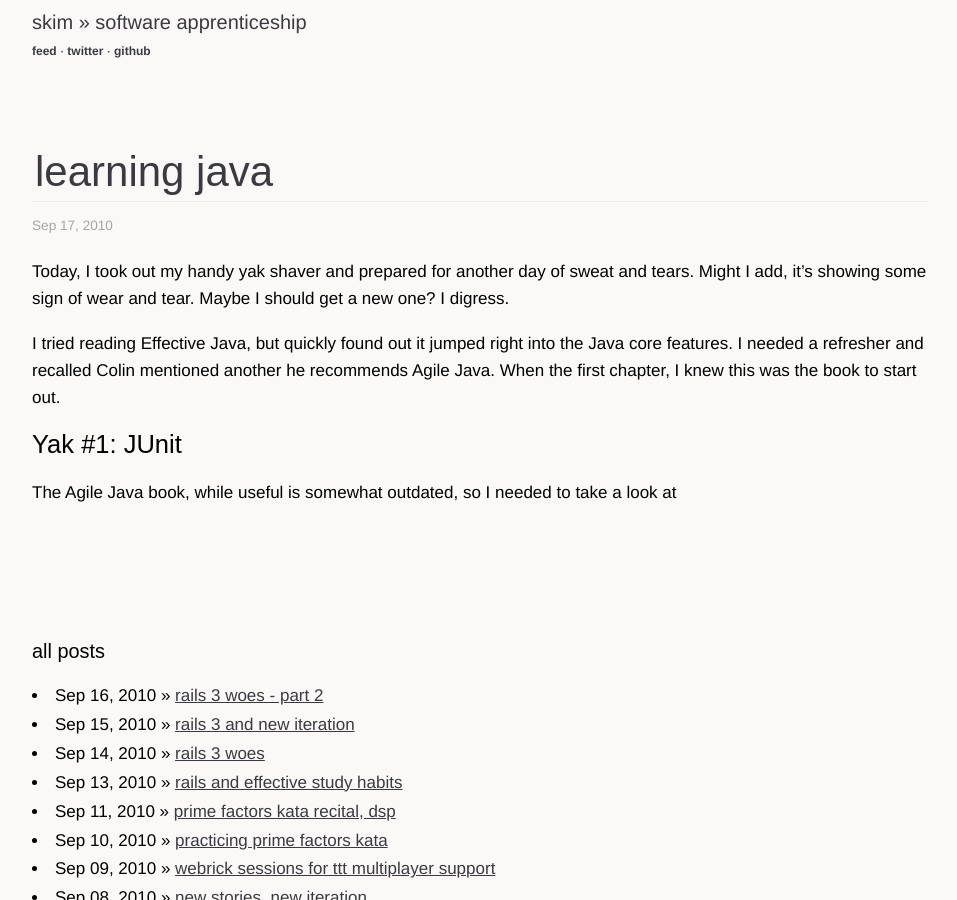
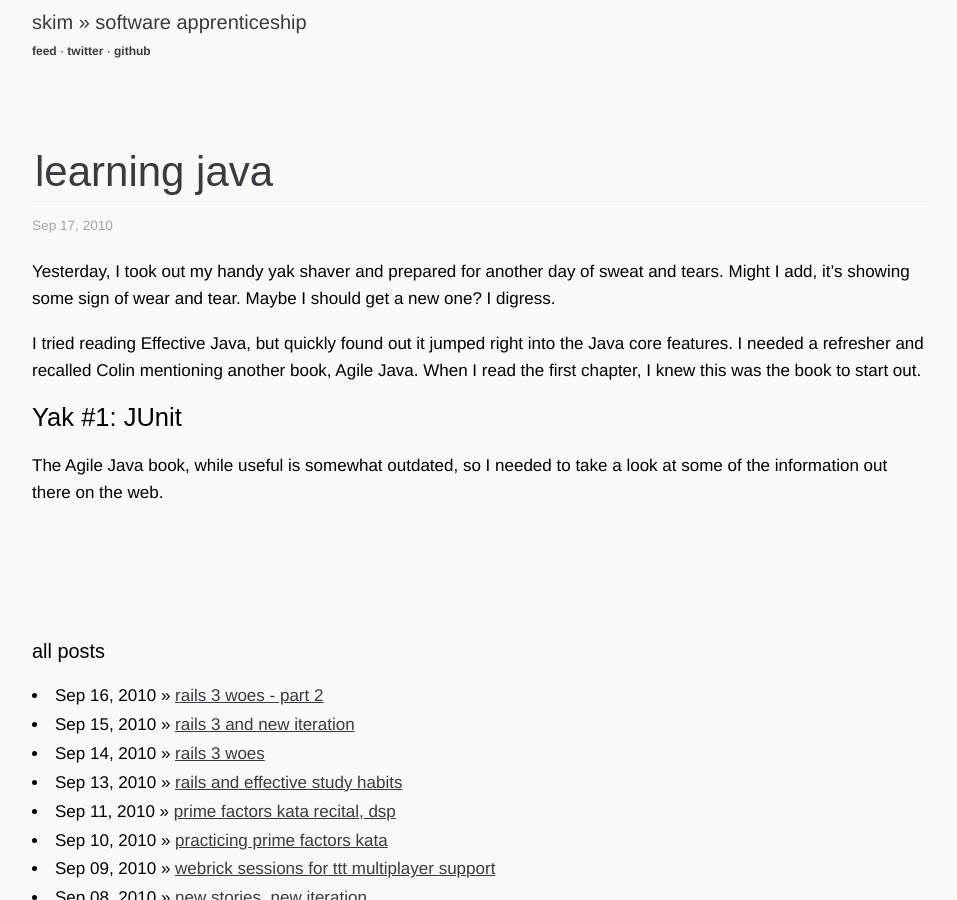
Before and after one commit to sl4m/skim.cc, a Jekyll site: the page built from drafts/2010-09-17-learning-java.markdown, in a window 1280 px wide and 900 px high. Shown: the whole window, without its empty margins (160-1117 px from the left). Built offline with Jekyll 4.4.1, drawn with Linux system fonts in a browser that asks for light colours; comment, search, counter and statistics services are not loaded.

Commit message:
updated draft

```diff
--- a/drafts/2010-09-17-learning-java.markdown
+++ b/drafts/2010-09-17-learning-java.markdown
@@ -9,10 +9,10 @@ categories:
   -- continuous learning
 ---
 
-Today, I took out my handy yak shaver and prepared for another day of sweat and tears.  Might I add, it's showing some sign of wear and tear.  Maybe I should get a new one?  I digress.
+Yesterday, I took out my handy yak shaver and prepared for another day of sweat and tears.  Might I add, it's showing some sign of wear and tear.  Maybe I should get a new one?  I digress.
 
-I tried reading Effective Java, but quickly found out it jumped right into the Java core features.  I needed a refresher and recalled Colin mentioned another he recommends Agile Java.  When the first chapter, I knew this was the book to start out.
+I tried reading Effective Java, but quickly found out it jumped right into the Java core features.  I needed a refresher and recalled Colin mentioning another book, Agile Java.  When I read the first chapter, I knew this was the book to start out.
 
 ## Yak #1: JUnit
 
-The Agile Java book, while useful is somewhat outdated, so I needed to take a look at
+The Agile Java book, while useful is somewhat outdated, so I needed to take a look at some of the information out there on the web.
```
